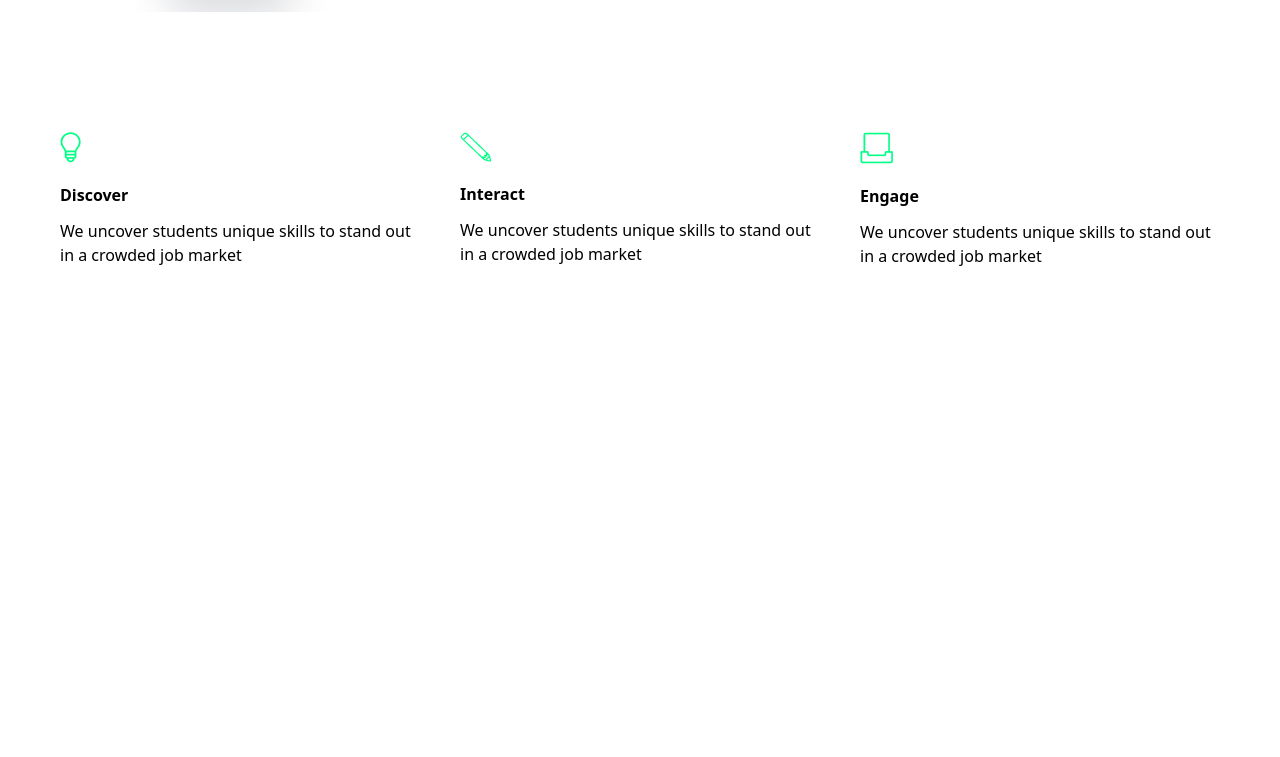
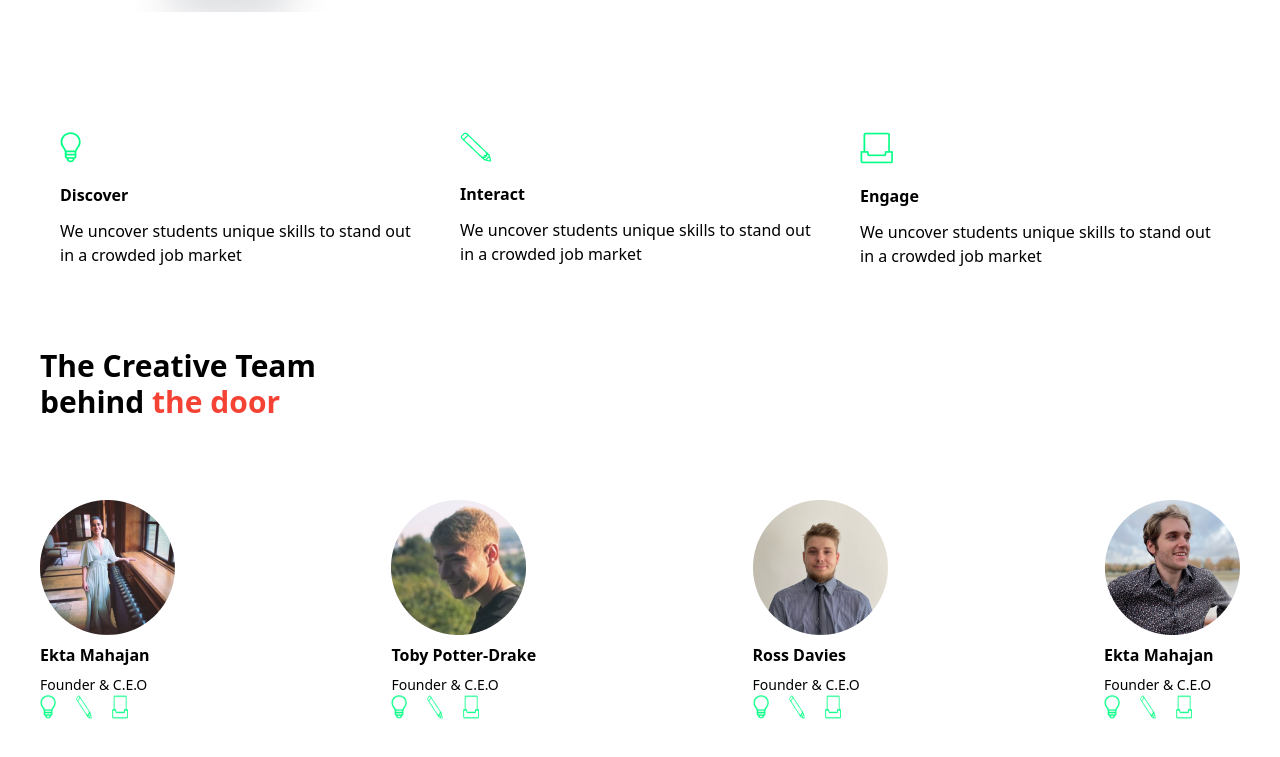
Before and after one commit to sajon01/Assignment-2-tailwindcss, a website built with Vite: page index.html in a window 1280 px wide. Shown: the part 2058-2815 px from the top of the page. Before the commit the page ends 2366 px from the top, so only its background shows below. Built offline with nearby package versions, Linux system fonts and the light colour scheme.

Commit message:
our team section

```diff
--- a/index.html
+++ b/index.html
@@ -139,5 +139,56 @@
         <p>We uncover students unique skills to stand out in a crowded job market</p>
     </div>
 </section>
+
+<!-- our team section -->
+
+<section class="mx-10 my-10">
+    <h2 class="text-3xl font-bold mb-20">The Creative Team <br> behind <span class="text-[#F44335]">the door</span></h2>
+    <div class="flex md:flex-row gap-10 justify-between">
+        <div>
+            <img src="./assets/image 3.png" alt="">
+            <p class="font-bold my-2">Ekta Mahajan</p>
+            <p class="text-sm">Founder & C.E.O</p>
+            <div class="flex gap-5 w-4">
+                <img src="./assets/Vector.png" alt="">
+                <img src="./assets/Vector (1).png" alt="">
+                <img src="./assets/Vector (2).png" alt="">
+            </div>
+        </div>
+
+        <div>
+            <img src="./assets/image 4.png" alt="">
+            <p class="font-bold my-2">Toby Potter-Drake</p>
+            <p class="text-sm">Founder & C.E.O</p>
+            <div class="flex gap-5 w-4">
+                <img src="./assets/Vector.png" alt="">
+                <img src="./assets/Vector (1).png" alt="">
+                <img src="./assets/Vector (2).png" alt="">
+            </div>
+        </div>
+
+        <div>
+            <img src="./assets/image 2 (1).png" alt="">
+            <p class="font-bold my-2">Ross Davies</p>
+            <p class="text-sm">Founder & C.E.O</p>
+            <div class="flex gap-5 w-4">
+                <img src="./assets/Vector.png" alt="">
+                <img src="./assets/Vector (1).png" alt="">
+                <img src="./assets/Vector (2).png" alt="">
+            </div>
+        </div>
+
+        <div>
+            <img src="./assets/image 1 (1).png" alt="">
+            <p class="font-bold my-2">Ekta Mahajan</p>
+            <p class="text-sm">Founder & C.E.O</p>
+            <div class="flex gap-5 w-4">
+                <img src="./assets/Vector.png" alt="">
+                <img src="./assets/Vector (1).png" alt="">
+                <img src="./assets/Vector (2).png" alt="">
+            </div>
+        </div>
+    </div>
+</section>
 </body>
 </html>
```
Also changed, not shown: assets/image 1 (1).png (added), assets/image 1.png (added), assets/image 2 (1).png (added), assets/image 2.png (added), assets/image 3.png (added), assets/image 4.png (added).
